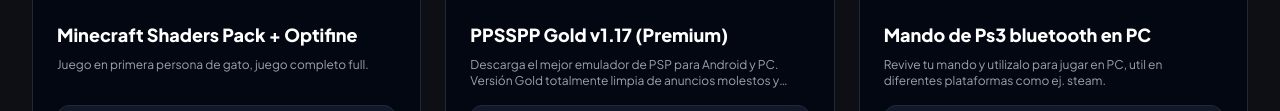
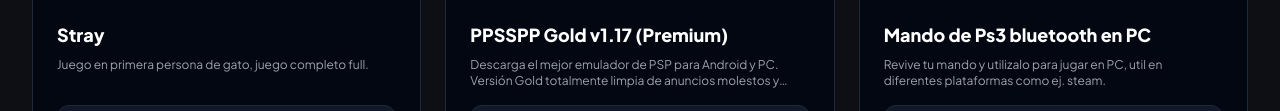
Before and after one commit to Neo-Retro99/Neo-Retro99.github.io, a plain HTML site: page index.html in a window 1280 px wide. Shown: the part 1053-1164 px from the top of the page. Drawn offline with nearby package versions, Linux system fonts and the light colour scheme.

Commit message:
Update index.html

```diff
--- a/index.html
+++ b/index.html
@@ -139,7 +139,7 @@
                     <!-- Contenido Informativo -->
                     <div class="p-6 flex-grow flex flex-col justify-between gap-4">
                         <div>
-                            <h3 class="text-lg font-bold text-white group-hover:text-emerald-400 transition-colors">Minecraft Shaders Pack + Optifine</h3>
+                            <h3 class="text-lg font-bold text-white group-hover:text-emerald-400 transition-colors"> Stray </h3>
                             <p class="text-gray-400 text-xs mt-2 line-clamp-2">Juego en primera persona de gato, juego completo full.</p>
                         </div>
                         <!-- Botón de Descarga que abre el Popup Monetizado -->
```
